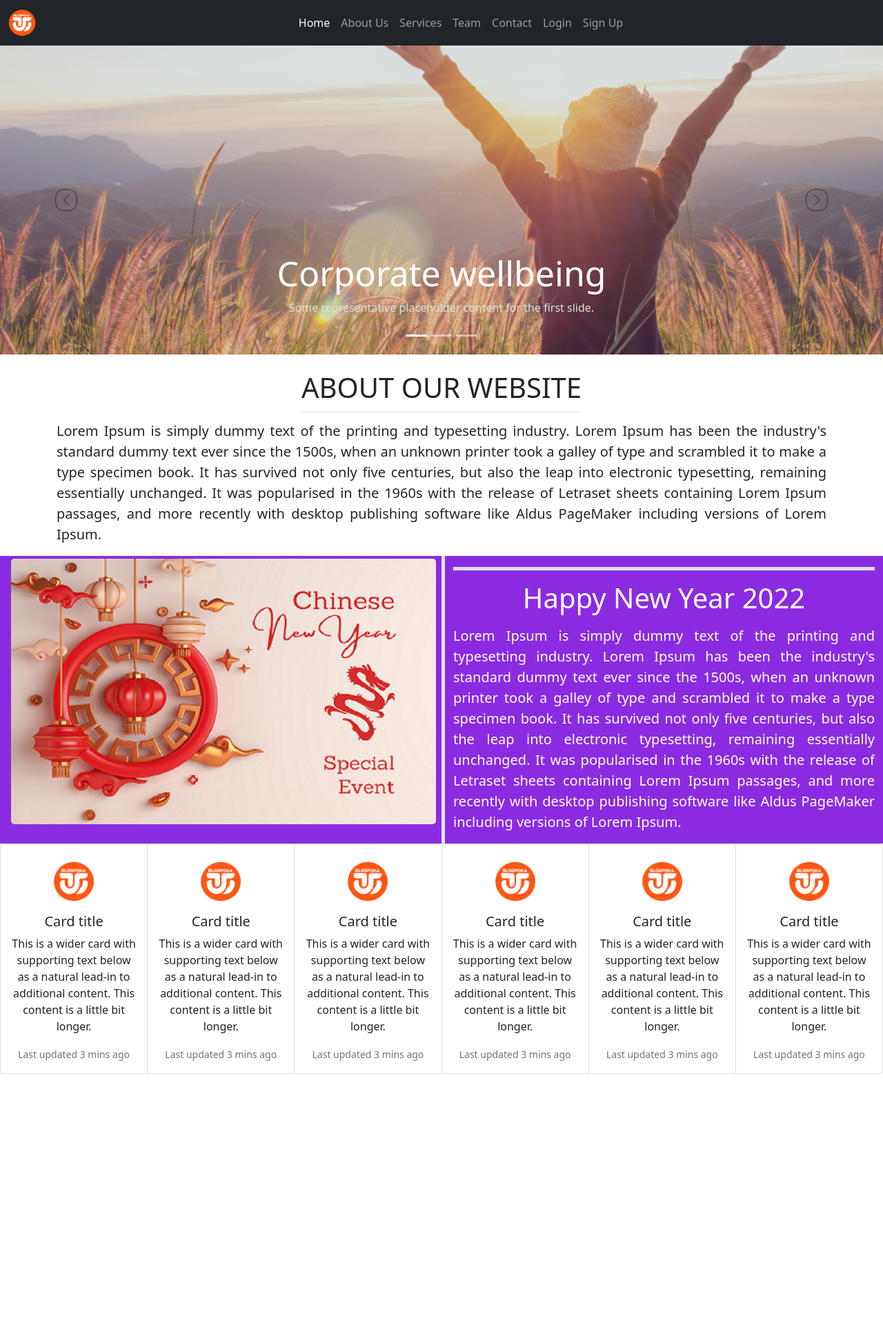
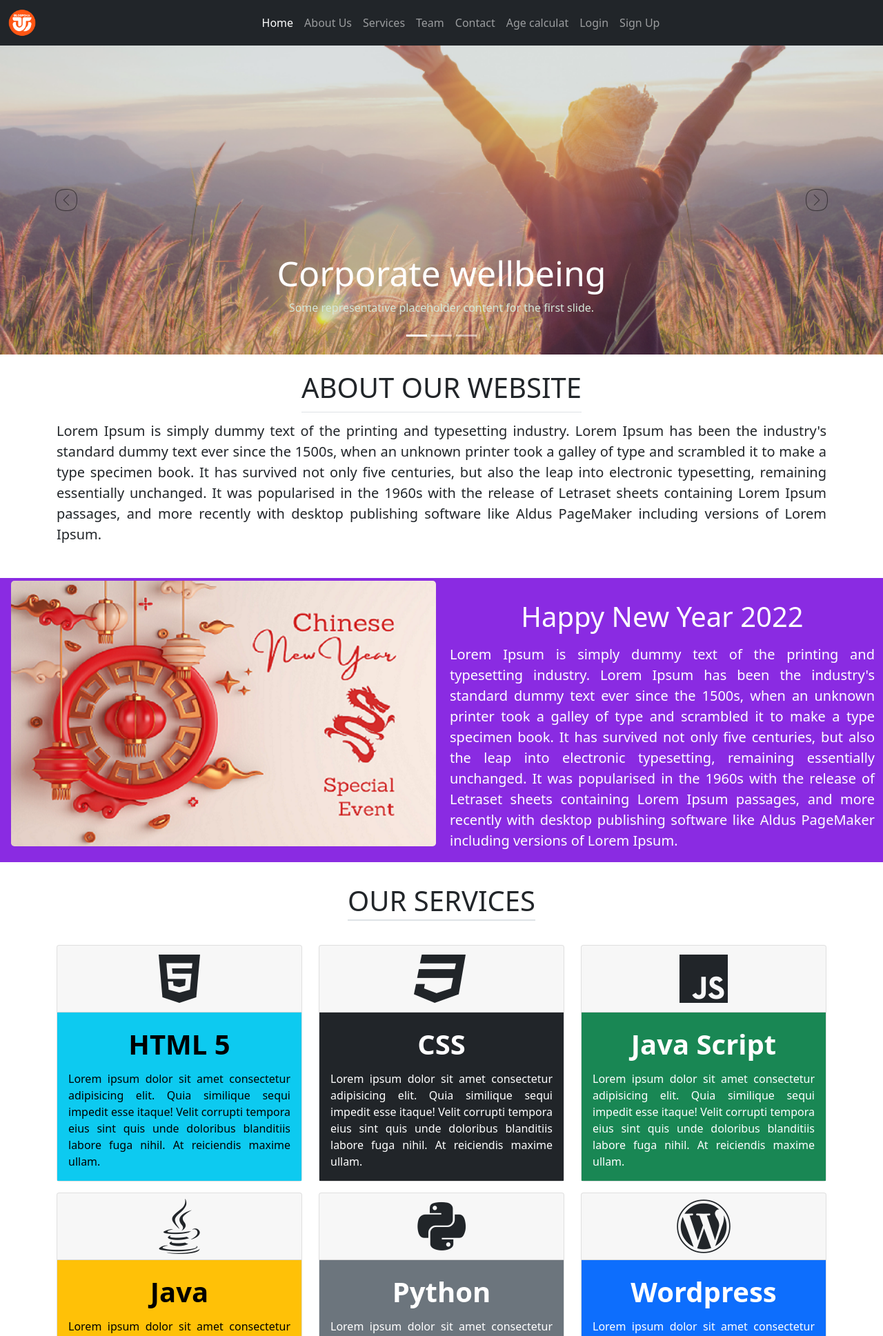
Before and after one commit to rsrajpro/blogpoka.v1, a PHP site: page / in a window 1280 px wide. Shown: the top 1937 px of the page at 69% size. Before the commit the page ends 1557 px from the top, so only its background shows below. Run offline with PHP 8.4, Linux system fonts and the light colour scheme; some libraries are stand-ins or nearby versions.

Commit message:
done home page

```diff
--- a/css/style.css
+++ b/css/style.css
@@ -39,3 +39,20 @@
     height: 60px;
     width:  60px;
 }
+.t-img{
+    width: 200px;
+
+}
+.c-pinter{
+    cursor: pointer;
+}
+.t-c-h .col:hover{
+    background-color: rgb(0, 0, 0);
+    color: rgb(255, 255, 255);
+    transition: .5s;
+    box-shadow: 0 .5rem 1rem rgba(0,0,0,.15);
+    border-radius: 30px;
+}
+.result h2{
+    display: inline;
+}
--- a/index.html
+++ b/index.html
@@ -14,6 +14,7 @@
         <link rel="stylesheet" href="https://pro.fontawesome.com/releases/v5.10.0/css/all.css" integrity="sha384-AYmEC3Yw5cVb3ZcuHtOA93w35dYTsvhLPVnYs9eStHfGJvOvKxVfELGroGkvsg+p" crossorigin="anonymous"/>
     </head>
     <body>
+      <!-- Start Nav Bar-->
         <nav class="navbar navbar-expand-lg navbar-dark bg-dark">
             <div class="container-fluid">
                 <img src="./img/logo.png" alt="Blogpoka" class="navbar-brand main-logo">
@@ -38,6 +39,9 @@
                   <a class="nav-link" href="./contact.html">Contact</a>
                   </li>
                   <li class="nav-item">
+                    <a class="nav-link" href="./Age calculat.html">Age calculat</a>
+                </li>
+                  <li class="nav-item">
                       <a class="nav-link" href="./login.html">Login</a>
                   </li>
                   <li class="nav-item">
@@ -47,7 +51,9 @@
               </div>
             </div>
           </nav>
+          <!-- End Nav Bar-->
     <main>
+      <!--Start carousel -->
       <div id="carouselExampleDark" class="carousel carousel-light slide" data-bs-ride="carousel">
         <div class="carousel-indicators">
           <button type="button" data-bs-target="#carouselExampleDark" data-bs-slide-to="0" class="active" aria-current="true" aria-label="Slide 1"></button>
@@ -86,81 +92,209 @@
           <span class="visually-hidden">Next</span>
         </button>
       </div>
+      <!--End carousel -->
+      <!--Start About Our website -->
       <div class="container text-center mt-4 c-css">
         <h1 class="pb-2 border-bottom text-uppercase fw-light d-inline">About Our website</h1>
         <p class="mt-4 fs-5 fw-lighter css-p">Lorem Ipsum is simply dummy text of the printing and typesetting industry. Lorem Ipsum has been the industry's standard dummy text ever since the 1500s, when an unknown printer took a galley of type and scrambled it to make a type specimen book. It has survived not only five centuries, but also the leap into electronic typesetting, remaining essentially unchanged. It was popularised in the 1960s with the release of Letraset sheets containing Lorem Ipsum passages, and more recently with desktop publishing software like Aldus PageMaker including versions of Lorem Ipsum.</p>
       </div>
-      <div class="container-fluid">
+      <!--End About Our website -->
+      <!--Start Img with HNY text -->
+      <div class="container-fluid mt-5">
       <div class="c-css2 row align-self-center">
         <div class="col-xl-6 text-center">
           <img  class="img-fluid m-1 rounded-3" src="./img/h2.png" alt="">
         </div>
-        <div class="col-xl-6 align-self-center border-start border-5">
-          <h1 class="text-center mt-3 pt-3 fw-normal border-top border-5">Happy New Year 2022</h1>
+        <div class="col-xl-6 align-self-center">
+          <h1 class="text-center mt-3 pt-3 fw-normal ">Happy New Year 2022</h1>
           <p class="fs-5 fw-lighter pt-2 css-p">Lorem Ipsum is simply dummy text of the printing and typesetting industry. Lorem Ipsum has been the industry's standard dummy text ever since the 1500s, when an unknown printer took a galley of type and scrambled it to make a type specimen book. It has survived not only five centuries, but also the leap into electronic typesetting, remaining essentially unchanged. It was popularised in the 1960s with the release of Letraset sheets containing Lorem Ipsum passages, and more recently with desktop publishing software like Aldus PageMaker including versions of Lorem Ipsum.</P>
         </div>
       </div>
     </div>
-
-    <div class="card-group text-center">
-      <div class="card">
-        <center><img src="./img/logo.png" class="card-img-top mt-4" alt="..."></center>
-        <div class="card-body">
-          <h5 class="card-title">Card title</h5>
-          <p class="card-text">This is a wider card with supporting text below as a natural lead-in to additional content. This content is a little bit longer.</p>
-          <p class="card-text"><small class="text-muted">Last updated 3 mins ago</small></p>
+    <!--End Img with HNY text -->
+    <!--Start Our Services -->
+    <div class="container pt-3">
+      <div class="text-center mt-3"><h1 class="border-bottom border-2 text-uppercase fw-light d-inline">Our Services</h1></div>
+      <div class="row row-cols-1 row-cols-lg-3 mt-4">
+        <div class="col">
+          <div class="card mt-3 text-center">
+            <div class="card-header"><i class="fab fa-html5 fa-5x"></i></div>
+            <div class="card-body bg-info text-black">
+              <div class="card-title fw-bold fs-1">HTML 5</div>
+              <div class="card-text css-p">
+                Lorem ipsum dolor sit amet consectetur adipisicing elit. Quia similique sequi impedit esse itaque! Velit corrupti tempora eius sint quis unde doloribus blanditiis labore fuga nihil. At reiciendis maxime ullam.
+              </div>
+            </div>
+          </div>
         </div>
-      </div>
-      <div class="card">
-        <center><img src="./img/logo.png" class="card-img-top mt-4" alt="..."></center>
-        <div class="card-body">
-          <h5 class="card-title">Card title</h5>
-          <p class="card-text">This is a wider card with supporting text below as a natural lead-in to additional content. This content is a little bit longer.</p>
-          <p class="card-text"><small class="text-muted">Last updated 3 mins ago</small></p>
+        <div class="col">
+          <div class="card mt-3 text-center">
+            <div class="card-header"><i class="fab fa-css3 fa-5x"></i></div>
+            <div class="card-body bg-dark text-white">
+              <div class="card-title fw-bold fs-1">CSS</div>
+              <div class="card-text css-p">
+                Lorem ipsum dolor sit amet consectetur adipisicing elit. Quia similique sequi impedit esse itaque! Velit corrupti tempora eius sint quis unde doloribus blanditiis labore fuga nihil. At reiciendis maxime ullam.
+              </div>
+            </div>
+          </div>
         </div>
-      </div>
-      <div class="card">
-        <center><img src="./img/logo.png" class="card-img-top mt-4" alt="..."></center>
-        <div class="card-body">
-          <h5 class="card-title">Card title</h5>
-          <p class="card-text">This is a wider card with supporting text below as a natural lead-in to additional content. This content is a little bit longer.</p>
-          <p class="card-text"><small class="text-muted">Last updated 3 mins ago</small></p>
+        <div class="col">
+          <div class="card mt-3 text-center">
+            <div class="card-header"><i class="fab fa-js fa-5x"></i></div>
+            <div class="card-body bg-success text-white">
+              <div class="card-title fw-bold fs-1">Java Script</div>
+              <div class="card-text css-p">
+                Lorem ipsum dolor sit amet consectetur adipisicing elit. Quia similique sequi impedit esse itaque! Velit corrupti tempora eius sint quis unde doloribus blanditiis labore fuga nihil. At reiciendis maxime ullam.
+              </div>
+            </div>
+          </div>
         </div>
-      </div>
-      <div class="card">
-        <center><img src="./img/logo.png" class="card-img-top mt-4" alt="..."></center>
-        <div class="card-body">
-          <h5 class="card-title">Card title</h5>
-          <p class="card-text">This is a wider card with supporting text below as a natural lead-in to additional content. This content is a little bit longer.</p>
-          <p class="card-text"><small class="text-muted">Last updated 3 mins ago</small></p>
+        <div class="col">
+          <div class="card mt-3 text-center">
+            <div class="card-header" ><i class="fab fa-java fa-5x"></i></div>
+            <div class="card-body bg-warning text-black">
+              <div class="card-title fw-bold fs-1">Java</div>
+              <div class="card-text css-p">
+                Lorem ipsum dolor sit amet consectetur adipisicing elit. Quia similique sequi impedit esse itaque! Velit corrupti tempora eius sint quis unde doloribus blanditiis labore fuga nihil. At reiciendis maxime ullam.
+              </div>
+            </div>
+          </div>
         </div>
-      </div>
-      <div class="card">
-        <center><img src="./img/logo.png" class="card-img-top mt-4" alt="..."></center>
-        <div class="card-body">
-          <h5 class="card-title">Card title</h5>
-          <p class="card-text">This is a wider card with supporting text below as a natural lead-in to additional content. This content is a little bit longer.</p>
-          <p class="card-text"><small class="text-muted">Last updated 3 mins ago</small></p>
+        <div class="col">
+          <div class="card mt-3 text-center">
+            <div class="card-header"><i class="fab fa-python fa-5x"></i></div>
+            <div class="card-body bg-secondary text-white">
+              <div class="card-title fw-bold fs-1">Python</div>
+              <div class="card-text css-p">
+                Lorem ipsum dolor sit amet consectetur adipisicing elit. Quia similique sequi impedit esse itaque! Velit corrupti tempora eius sint quis unde doloribus blanditiis labore fuga nihil. At reiciendis maxime ullam.
+              </div>
+            </div>
+          </div>
         </div>
-      </div>
-      <div class="card">
-        <center><img src="./img/logo.png" class="card-img-top mt-4" alt="..."></center>
-        <div class="card-body">
-          <h5 class="card-title">Card title</h5>
-          <p class="card-text">This is a wider card with supporting text below as a natural lead-in to additional content. This content is a little bit longer.</p>
-          <p class="card-text"><small class="text-muted">Last updated 3 mins ago</small></p>
+        <div class="col">
+          <div class="card mt-3 text-center">
+            <div class="card-header"><i class="fab fa-wordpress fa-5x "></i></div>
+            <div class="card-body bg-primary text-white">
+              <div class="card-title fw-bold fs-1 ">Wordpress</div>
+              <div class="card-text css-p">
+                Lorem ipsum dolor sit amet consectetur adipisicing elit. Quia similique sequi impedit esse itaque! Velit corrupti tempora eius sint quis unde doloribus blanditiis labore fuga nihil. At reiciendis maxime ullam.
+              </div>
+            </div>
+          </div>
         </div>
       </div>
     </div>
-
-
-
-
-
-
-
-
-
+    <!--End Our Services -->
+    <!--Start Team -->
+    <div class="container">
+    <div class="text-center mt-3"><h1 class="border-bottom border-2 text-uppercase fw-light d-inline">Our Team</h1></div>
+      <div class="t-c-h row row-cols-1 row-cols-lg-4 mt-4">
+        <div class="col mt-3 text-center">
+          <div class="mt-4"></div>
+          <img src="./img/Team/Khadija.png" alt="Khadija" class="img-fluid t-img rounded-pill">
+          <h2 class="text-primary pt-1">Khadija</h2>
+          <h5 class="fw-normal pt-3 pb-3 text-danger">Managing Director</h5>
+          <div class="c-pinter">
+            <i class="fab fa-facebook fa-2x p-2"></i>
+            <i class="fab fa-instagram fa-2x p-2"></i>
+            <i class="fab fa-twitter fa-2x p-2"></i>
+            <i class="fab fa-github fa-2x p-2"></i>
+          </div>
+          <div class="mt-4 mb-4"><a href="#" class="btn btn-primary">Read Me <i class="far fa-arrow-right"></i></a></div>
+        </div>
+        <div class="col mt-3 text-center">
+          <div class="mt-4"></div>
+          <img src="./img/Team/rijon.png" alt="Khadija" class="img-fluid t-img rounded-pill">
+          <h2 class="text-primary pt-1">Rijon</h2>
+          <h5 class="fw-normal pt-3 pb-3 text-danger">Finance Director</h5>
+          <div class="c-pinter">
+            <i class="fab fa-facebook fa-2x p-2"></i>
+            <i class="fab fa-instagram fa-2x p-2"></i>
+            <i class="fab fa-twitter fa-2x p-2"></i>
+            <i class="fab fa-github fa-2x p-2"></i>
+          </div>
+          <div class="mt-4 mb-4"><a href="#" class="btn btn-primary">Read Me <i class="far fa-arrow-right"></i></a></div>
+        </div>
+        <div class="col mt-3 text-center">
+          <div class="mt-4"></div>
+          <img src="./img/Team/Rafiqul.png" alt="Khadija" class="img-fluid t-img rounded-pill">
+          <h2 class="text-primary pt-1">Rafiqul</h2>
+          <h5 class="fw-normal pt-3 pb-3 text-danger">Technical Officer</h5>
+          <div class="c-pinter">
+            <i class="fab fa-facebook fa-2x p-2"></i>
+            <i class="fab fa-instagram fa-2x p-2"></i>
+            <i class="fab fa-twitter fa-2x p-2"></i>
+            <i class="fab fa-github fa-2x p-2"></i>
+          </div>
+          <div class="mt-4 mb-4"><a href="#" class="btn btn-primary">Read Me <i class="far fa-arrow-right"></i></a></div>
+        </div>
+        <div class="col mt-3 text-center">
+          <div class="mt-4"></div>
+          <img src="./img/Team/Jowel.png" alt="Khadija" class="img-fluid t-img rounded-pill">
+          <h2 class="text-primary pt-1">Jowel</h2>
+          <h5 class="fw-normal pt-3 pb-3 text-danger">Admin Officer</h5>
+          <div class="c-pinter">
+            <i class="fab fa-facebook fa-2x p-2"></i>
+            <i class="fab fa-instagram fa-2x p-2"></i>
+            <i class="fab fa-twitter fa-2x p-2"></i>
+            <i class="fab fa-github fa-2x p-2"></i>
+          </div>
+          <div class="mt-4 mb-4"><a href="#" class="btn btn-primary">Read Me <i class="far fa-arrow-right"></i></a></div>
+        </div>
+      </div>
+    </div>
+    <!--End Team -->
+    <!--Start contact us -->
+    <div class="container">
+      <div class="text-center mt-3"><h1 class="border-bottom border-2 text-uppercase fw-light d-inline">Our Team</h1></div>
+      <div class="row row-cols-1 row-cols-lg-2">
+        <div class="col bg-info mt-3">
+          <form action="" class="mt-5">
+            <input type="text" placeholder="Name" class="form-control"><br>
+            <input type="email" placeholder="Email" class="form-control"><br>
+            <input type="text" placeholder="Subject" class="form-control"><br>
+            <textarea name="message" class="form-control" cols="30" rows="10" placeholder="message"></textarea><br>
+            <button class="btn btn-primary form-control mb-4">Send</button>
+          </form>
+        </div>
+        <div class="col">
+          <!--Map Code-->
+        </div>
+      </div>
+    </div>
+    <!--End contact us -->
     </main>
+    <footer>
+      <div class="container-fluid bg-dark text-light">
+        <div class="row border-bottom pb-5">
+          <div class="col-md-4 text-center  mt-5 ps-4">
+            <img src="./img/logo.png" alt="Logo" class="img-fluid rounded-pill main-logo">
+            <p class="css-p mt-3">Lorem, ipsum dolor sit amet consectetur adipisicing elit. Minus dolore tempora laborum laudantium inventore commodi assumenda consequuntur consequatur corrupti officiis perspiciatis odit velit fugit non, nam accusamus sit repellat ut?</p>
+          </div>
+          <div class="col-md-4 c-5">
+            <h2 class="mt-5"><i class="fas fa-angle-double-right"></i> Main Menu</h2>
+            <ul class="list-unstyled">
+              <li><a href="#"><i class="far fa-hand-point-right"></i> Home</a></li>
+              <li><a href="#"><i class="far fa-hand-point-right"></i> Our Services</a></li>
+              <li><a href="#"><i class="far fa-hand-point-right"></i> Team</a></li>
+              <li><a href="#"><i class="far fa-hand-point-right"></i> Login</a></li>
+              <li><a href="#"><i class="far fa-hand-point-right"></i> Sign Up</a></li>
+            </ul>
+          </div>
+          <div class="col-md-4 c-5">
+            <h2 class="mt-5"><i class="fas fa-angle-double-right"></i> Footer Menu</h2>
+            <ul class="list-unstyled">
+              <li><a href="#"><i class="far fa-hand-point-right"></i> About</a></li>
+              <li><a href="#"><i class="far fa-hand-point-right"></i> Privacy Policy</a></li>
+              <li><a href="#"><i class="far fa-hand-point-right"></i> Contact Us</a></li>
+              <li><a href="#"><i class="far fa-hand-point-right"></i> DMCA</a></li>
+              <li><a href="#"><i class="far fa-hand-point-right"></i> TOC</a></li>
+              <li><a href="#"><i class="far fa-hand-point-right"></i> Disclaimer</a></li>
+            </ul>
+          </div>
+        </div>
+      </div>
+      <div class="c-c">© 2022 Nulls Brawl. All Rights Reserved.</div>
+    </footer>
     </body>
 </html>
--- a/login.html
+++ b/login.html
@@ -55,7 +55,7 @@
     <main>
       <div class="container mt-5 mb-5">
         <div class="row d-flex">
-          <div class="col-md-6"><img class="img-fluid h-100" src="./img/login.png" alt=""></div>
+          <div class="col-md-6 align-self-center"><img class="img-fluid" src="./img/login.png" alt=""></div>
           <div class="col-md-6 ">
             <form class="">
               <div class="pt-5 text-center">
```
Also changed, not shown: Age calculat.html (added, +106 -0 lines), img/Team/Jowel.png (added), img/Team/Khadija.png (added), img/Team/Rafiqul.png (added), img/Team/Rijon.png (added).
